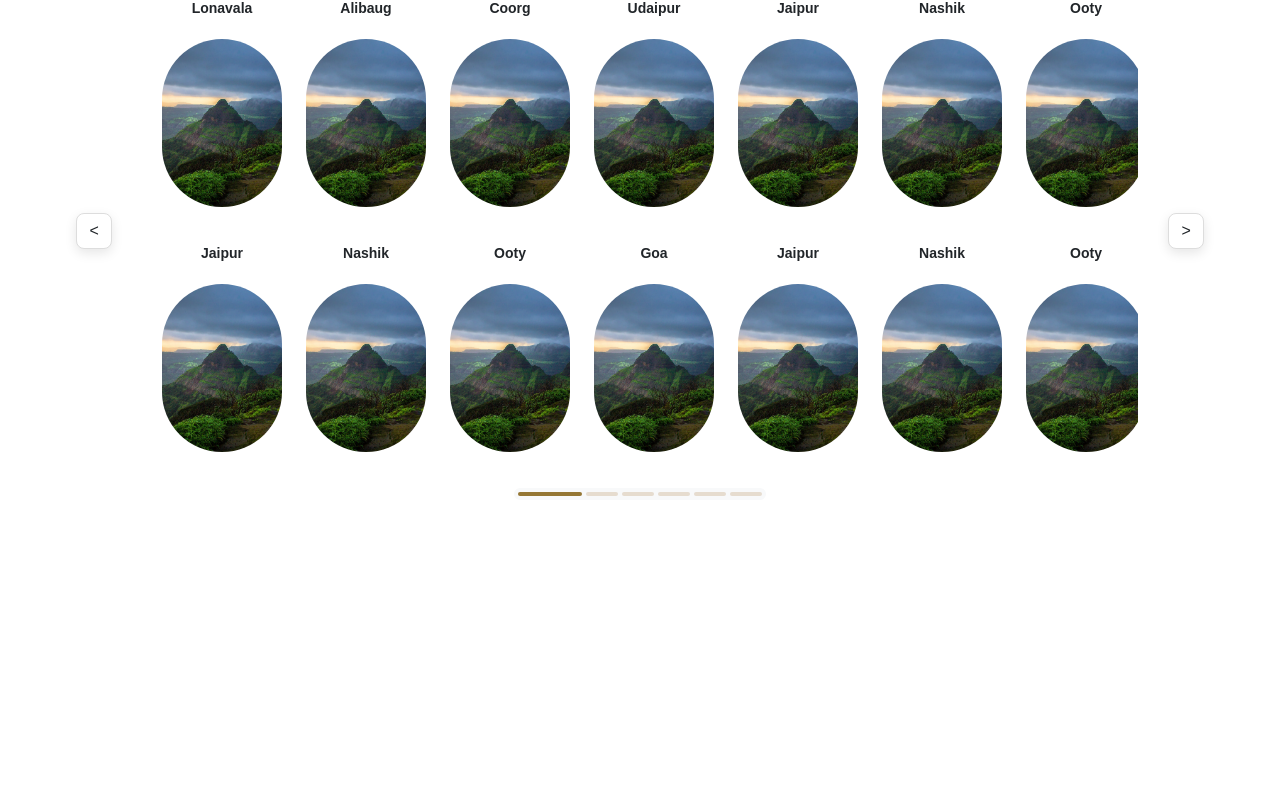
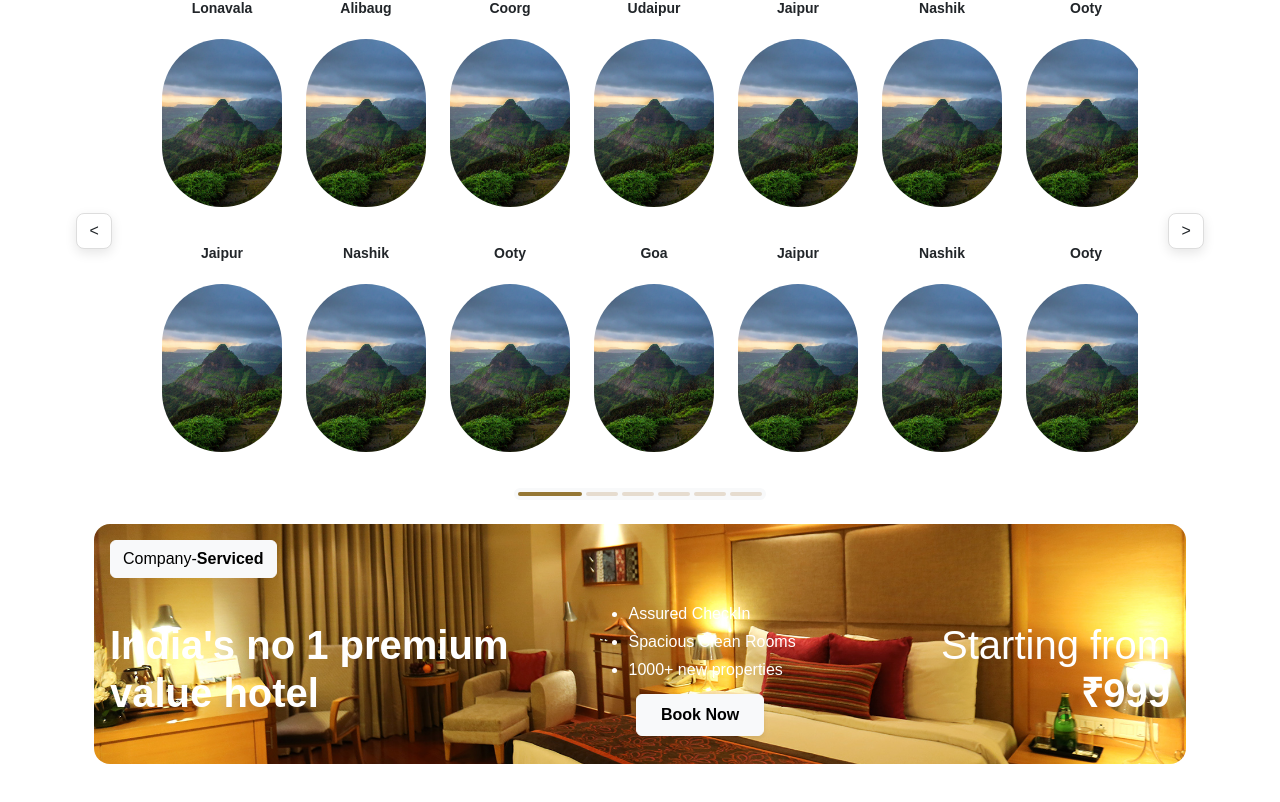
Before and after one commit to Saloni0111-cpu/VillaMila, an Angular app: page / in a window 1280 px wide. Shown: the part 1057-1859 px from the top of the page. Before the commit the page ends 1653 px from the top, so only its background shows below. Built offline with nearby package versions, Linux system fonts and the light colour scheme.

Commit message:
designed banner below explore component

```diff
--- a/src/app/explore/explore.component.html
+++ b/src/app/explore/explore.component.html
@@ -14,7 +14,8 @@
 				<!-- Small Carousel Arrows -->
 				<button class="btn btn-sm btn-light shadow-sm position-absolute start-0 top-50 z-3 carousel-arrow"
 					aria-label="Previous">
-					<i class="bi bi-chevron-left text-dark"><</i>
+					<i class="bi bi-chevron-left text-dark">
+						<</i>
 				</button>
 
 				<button class="btn btn-sm btn-light shadow-sm position-absolute end-0 top-50 z-3 carousel-arrow"
@@ -44,4 +45,48 @@
 					<span class="dot"></span>
 				</div>
 			</div>
+
+			<div class="w-100 my-4 rounded-4 p-3 overflow-hidden text-white" style="
+    background-image: url('assets/exploreBelow.jpg');
+    background-size: cover;
+    background-position: center;
+    min-height: 30vh;
+  ">
+				<!-- Top Badge -->
+				<button class="btn btn-light rounded mb-4">
+					Company-<strong>Serviced</strong>
+				</button>
+
+				<!-- Main Content -->
+				<div class="row align-items-center">
+					<!-- Left Section: Header, List, and Button -->
+					<div class="col-lg-9">
+						<div class="d-flex align-items-center flex-wrap">
+							<h1 class="fw-bold mb-0 me-5 text-white">
+								India's no 1 premium <br> value hotel
+							</h1>
+							<div class="d-flex flex-column ms-5 align-items-center">
+								<ul class="promo-list mb-2 text-white align-items-center">
+									<li>Assured CheckIn</li>
+									<li>Spacious Clean Rooms</li>
+									<li>1000+ new properties</li>
+								</ul>
+								<button class="btn btn-light rounded-2 px-4 py-2 fw-bold shadow-sm">
+									Book Now
+								</button>
+							</div>
+						</div>
+					</div>
+
+					<!-- Right Section: Price -->
+					<div class="col-lg-3 d-flex align-items-center justify-content-end text-end">
+						<div class="text-white">
+							<h1 class="mb-0 fw-normal">Starting from<br><strong>₹999</strong></h1>
+
+						</div>
+					</div>
+				</div>
+			</div>
+
+
 		</section>
--- a/src/app/explore/explore.component.scss
+++ b/src/app/explore/explore.component.scss
@@ -52,6 +52,7 @@ $bg-light: #faf8f5;
 
 .destinations-grid {
 	scrollbar-width: none;
+
 	&::-webkit-scrollbar {
 		display: none;
 	}
@@ -80,6 +81,22 @@ $bg-light: #faf8f5;
 }
 
 
+.promo-list {
+	list-style-type: disc;
+	padding-left: 1.5rem;
+	font-size: 1rem;
+	font-weight: 500;
+
+	li {
+		margin-bottom: 0.25rem;
+
+		&::marker {
+			color: white;
+			/* Brighten markers for the dark banner bg */
+			font-size: 1rem;
+		}
+	}
+}
 
 @media (max-width: 991.98px) {
 	.section-header {
```
Also changed, not shown: src/assets/exploreBelow.jpg (added).
